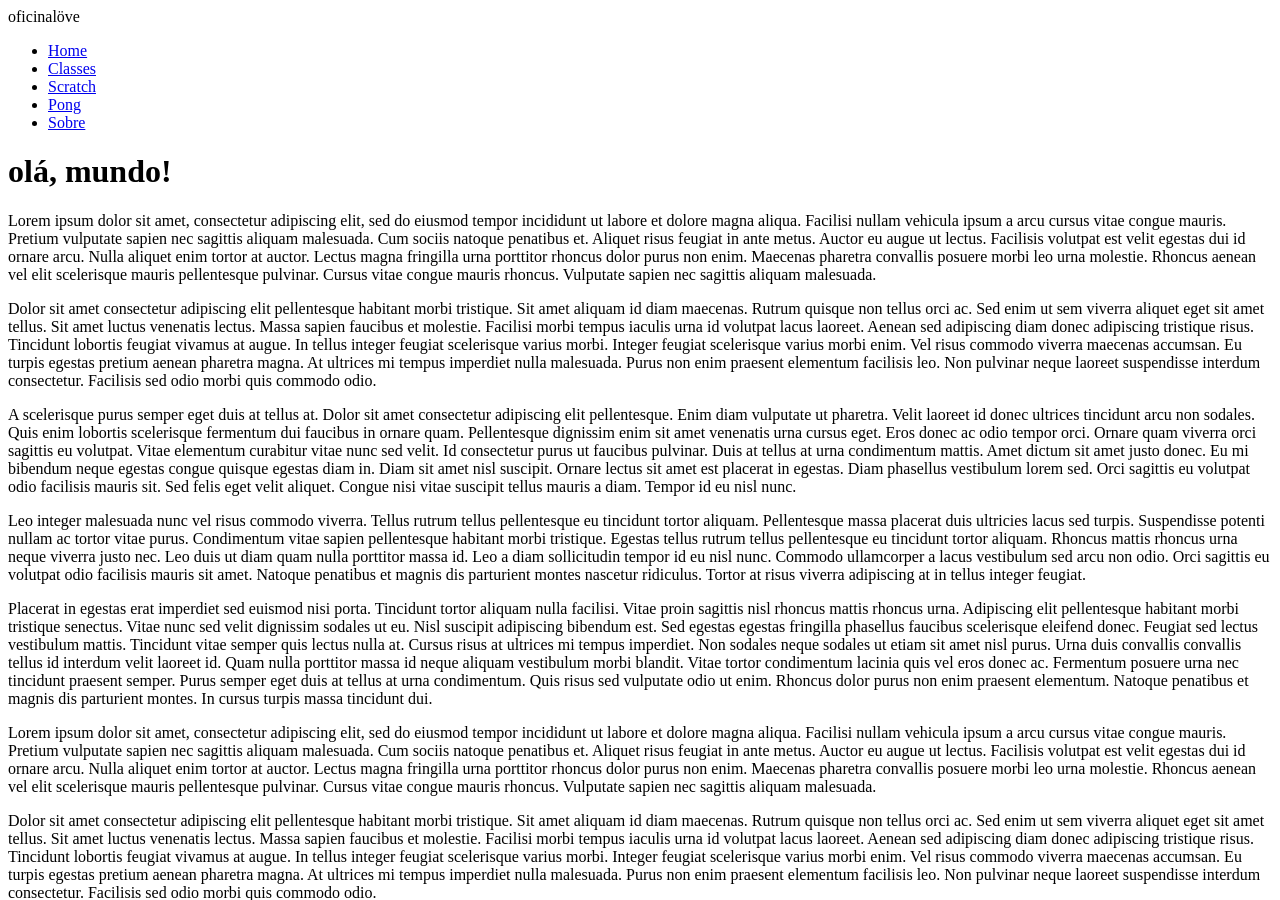
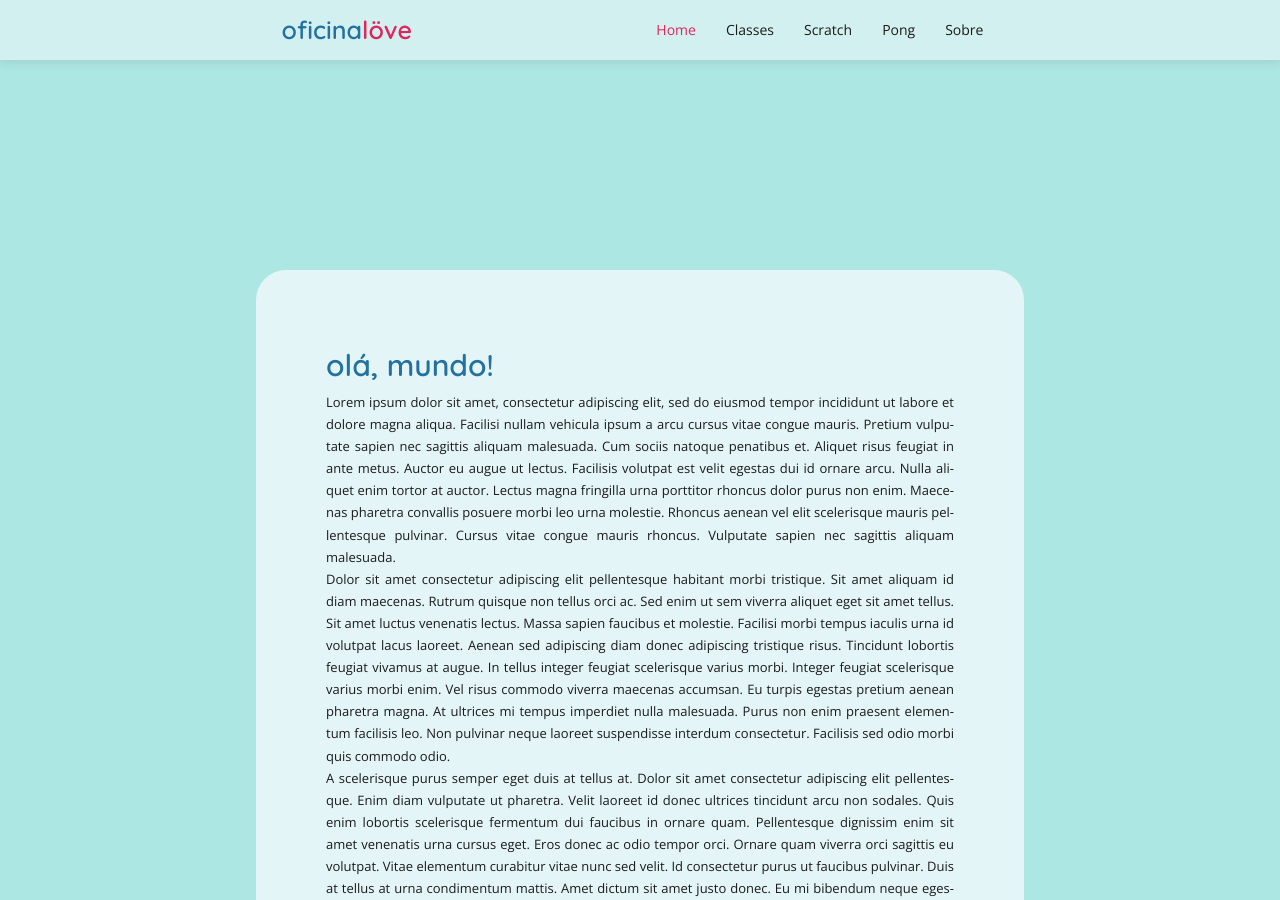
Before and after one commit to paragonusaxis/Oficina-LOVE, a Jekyll site: the page built from docs/_pages/home.markdown, in a window 1280 px wide and 900 px high. Built offline with Jekyll 4.4.1, drawn with Linux system fonts in a browser that asks for light colours.

Commit message:
maybe now it works

```diff
--- a/docs/_layouts/default.html
+++ b/docs/_layouts/default.html
@@ -8,7 +8,7 @@
         <link rel="preconnect" href="https://fonts.gstatic.com">
 <link href="https://fonts.googleapis.com/css2?family=Open+Sans:ital,wght@0,400;0,700;1,400&family=Quicksand:wght@600&display=swap" rel="stylesheet">
 
-        <link rel="stylesheet" href="Oficina-LOVE/assets/styles/main.css">
+        <link rel="stylesheet" href="{{ site.baseurl }}/assets/styles/main.css">
 
         <title>{{site.title}} | {{page.title}}</title>
     </head>
@@ -17,11 +17,11 @@
             <div class="nav-bar">
                 <div class="nav-bar__site-title"><span class="blue">oficina</span><span class="pink">löve</span></div>
                 <ul class="nav-bar__nav">
-                    <li><a href="/" {% if page.title == "Home" %} class="nav-bar__nav__active-page" {% else %} class="nav-bar__nav__link" {% endif %}>Home</a></li>
-                    <li><a href="/classes" {% if page.title == "Classes" %} class="nav-bar__nav__active-page" {% else %} class="nav-bar__nav__link" {% endif %}>Classes</a></li>
-                    <li><a href="/scratch" {% if page.title == "Scratch" %} class="nav-bar__nav__active-page" {% else %} class="nav-bar__nav__link" {% endif %}>Scratch</a></li>
-                    <li><a href="/pong" {% if page.title == "Pong" %} class="nav-bar__nav__active-page" {% else %} class="nav-bar__nav__link" {% endif %}>Pong</a></li>
-                    <li><a href="/sobre" {% if page.title == "Sobre" %} class="nav-bar__nav__active-page" {% else %} class="nav-bar__nav__link" {% endif %}>Sobre</a></li>
+                    <li><a href="{{ site.baseurl }}/" {% if page.title == "Home" %} class="nav-bar__nav__active-page" {% else %} class="nav-bar__nav__link" {% endif %}>Home</a></li>
+                    <li><a href="{{ site.baseurl }}/classes" {% if page.title == "Classes" %} class="nav-bar__nav__active-page" {% else %} class="nav-bar__nav__link" {% endif %}>Classes</a></li>
+                    <li><a href="{{ site.baseurl }}/scratch" {% if page.title == "Scratch" %} class="nav-bar__nav__active-page" {% else %} class="nav-bar__nav__link" {% endif %}>Scratch</a></li>
+                    <li><a href="{{ site.baseurl }}/pong" {% if page.title == "Pong" %} class="nav-bar__nav__active-page" {% else %} class="nav-bar__nav__link" {% endif %}>Pong</a></li>
+                    <li><a href="{{ site.baseurl }}/sobre" {% if page.title == "Sobre" %} class="nav-bar__nav__active-page" {% else %} class="nav-bar__nav__link" {% endif %}>Sobre</a></li>
                 </ul>
             </div>
         </nav>
```
